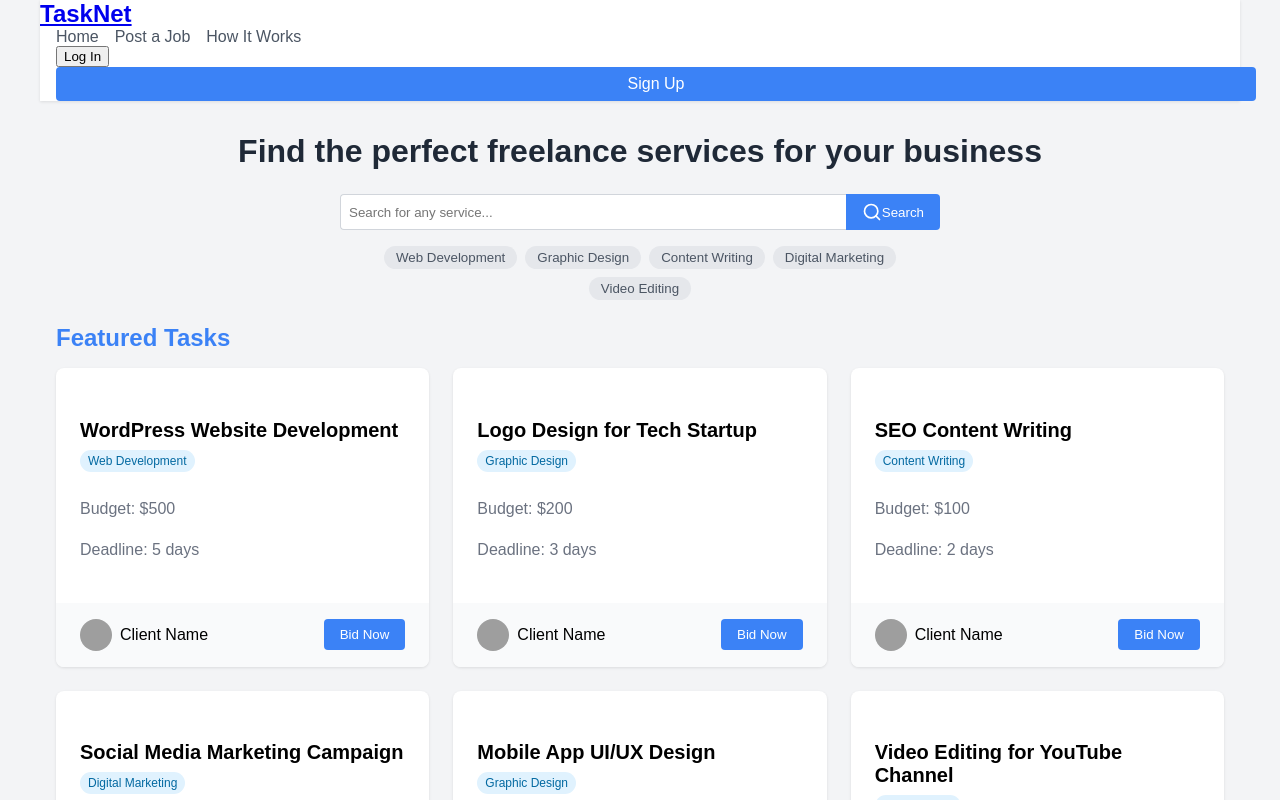
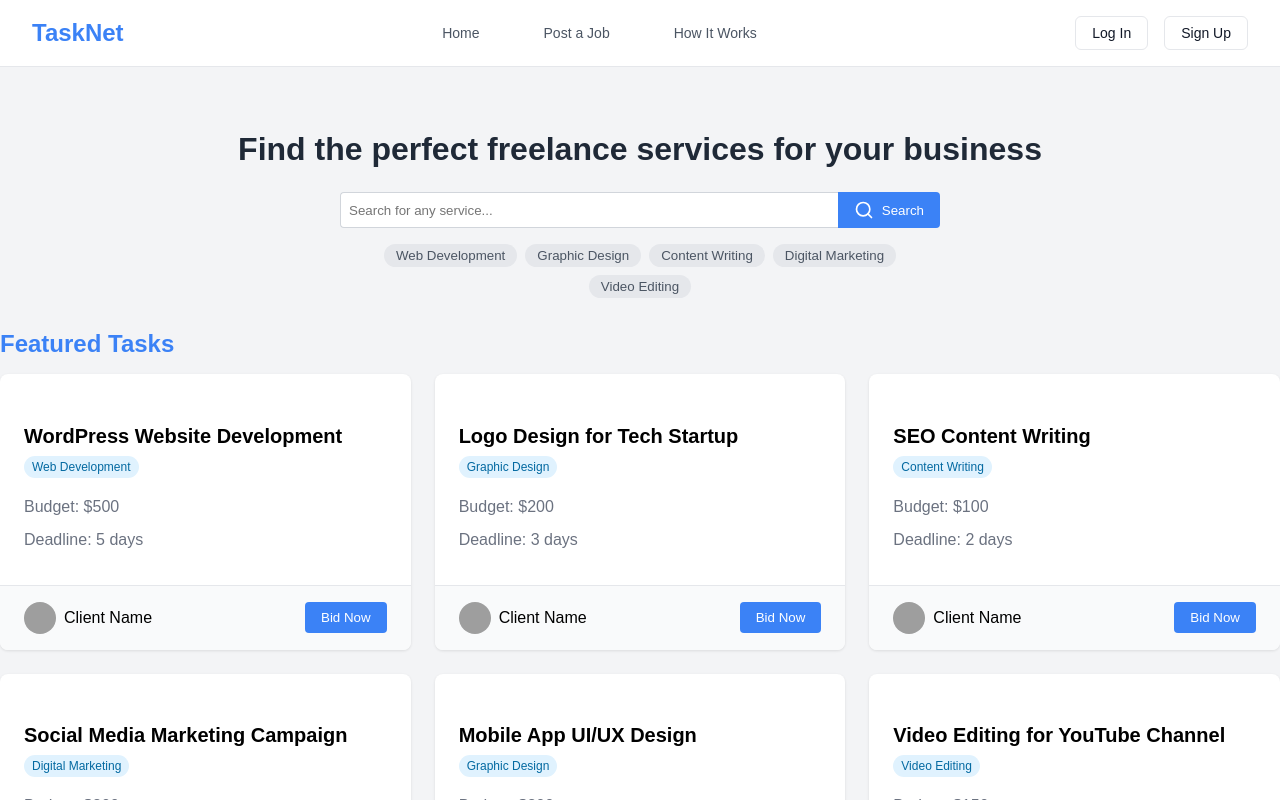
Before and after one commit to orileyia/TaskNetReact, a React (Create React App) app: page / in a window 1280 px wide. Shown: the top 800 px of the page. Built offline with nearby package versions, Linux system fonts and the light colour scheme; grey boxes are pictures that could not be loaded.

Commit message:
header fixed

```diff
--- a/src/css/App.css
+++ b/src/css/App.css
@@ -1,3 +1,4 @@
+/* Base styles */
 body {
   font-family: Arial, sans-serif;
   margin: 0;
@@ -6,66 +7,96 @@ body {
 }
 
 .container {
-  max-width: 1200px;
-  margin: 0 auto;
-  padding: 0 1rem;
+  width: 100%;
 }
 
+/* Header styles */
 header {
+  width: 100vw;
+  display: flex;
+  align-items: center;
+  justify-content: space-between;
+  padding: 1rem 2rem;
+  border-bottom: 1px solid #e5e7eb;
   background-color: white;
-  box-shadow: 0 1px 3px rgba(0, 0, 0, 0.1);
+  position: sticky;
+  top: 0;
+  z-index: 50;
+  box-sizing: border-box;
 }
 
-header .container {
-  display: flex;
-  justify-content: space-between;
-  align-items: center;
-  padding: 1rem;
-}
-
-.logo {
+.logo a {
   font-size: 1.5rem;
-  font-weight: bold;
+  font-weight: 700;
   color: #3b82f6;
+  text-decoration: none;
 }
 
 nav {
-  display: none;
+  display: flex;
+  gap: 2rem;
 }
 
 nav a {
   color: #4b5563;
   text-decoration: none;
-  margin-left: 1rem;
+  font-size: 0.875rem;
+  font-weight: 500;
+  transition: color 0.2s ease;
 }
 
 nav a:hover {
   color: #3b82f6;
 }
 
+.auth-buttons {
+  display: flex;
+  gap: 1rem;
+  margin-left: auto;
+}
+
 .auth-buttons button {
-  margin-left: 1rem;
+  padding: 0.5rem 1rem;
+  border-radius: 0.375rem;
+  font-size: 0.875rem;
+  font-weight: 500;
+  cursor: pointer;
+  transition: all 0.2s ease;
+}
+
+.auth-buttons button:first-child {
+  background: transparent;
+  border: 1px solid #e5e7eb;
+  color: #111827;
+}
+
+.auth-buttons button:first-child:hover {
+  background: #f9fafb;
 }
 
 .signup-button {
-  background-color: #3b82f6;
+  background: #3b82f6;
   color: white;
   border: none;
-  padding: 0.5rem 1rem;
-  border-radius: 0.25rem;
-  cursor: pointer;
 }
 
 .signup-button:hover {
-  background-color: #2563eb;
+  background: #2563eb;
 }
 
 .menu-button {
-  display: block;
-  background: none;
+  display: none;
+  background: transparent;
   border: none;
-  font-size: 1.5rem;
   cursor: pointer;
+  padding: 0.5rem;
+}
+
+/* Main content styles */
+.main-content {
+  max-width: 1200px;
+  margin: 0 auto;
+  padding: 2rem 1rem;
 }
 
 main {
@@ -78,6 +109,7 @@ h2 {
   margin-bottom: 1.5rem;
 }
 
+/* Search styles */
 .search-container {
   max-width: 600px;
   margin: 0 auto;
@@ -105,17 +137,20 @@ h2 {
   cursor: pointer;
   display: flex;
   align-items: center;
+  gap: 0.5rem;
 }
 
 .search-button:hover {
   background-color: #2563eb;
 }
 
+/* Categories styles */
 .categories {
   display: flex;
   flex-wrap: wrap;
   justify-content: center;
   gap: 0.5rem;
+  margin-bottom: 2rem;
 }
 
 .category-button {
@@ -125,6 +160,7 @@ h2 {
   padding: 0.25rem 0.75rem;
   border-radius: 9999px;
   cursor: pointer;
+  transition: all 0.2s ease;
 }
 
 .category-button.active {
@@ -132,6 +168,7 @@ h2 {
   color: white;
 }
 
+/* Tasks grid styles */
 h3 {
   font-size: 1.5rem;
   margin-bottom: 1rem;
@@ -148,6 +185,12 @@ h3 {
   border-radius: 0.5rem;
   overflow: hidden;
   box-shadow: 0 1px 3px rgba(0, 0, 0, 0.1);
+  transition: transform 0.2s ease, box-shadow 0.2s ease;
+}
+
+.task-card:hover {
+  transform: translateY(-2px);
+  box-shadow: 0 4px 6px rgba(0, 0, 0, 0.1);
 }
 
 .task-content {
@@ -172,6 +215,7 @@ h3 {
 
 .task-details {
   color: #6b7280;
+  margin: 0.5rem 0;
 }
 
 .task-footer {
@@ -180,18 +224,19 @@ h3 {
   align-items: center;
   padding: 1rem 1.5rem;
   background-color: #f9fafb;
+  border-top: 1px solid #e5e7eb;
 }
 
 .client-info {
   display: flex;
   align-items: center;
+  gap: 0.5rem;
 }
 
 .client-avatar {
   width: 2rem;
   height: 2rem;
   border-radius: 9999px;
-  margin-right: 0.5rem;
 }
 
 .bid-button {
@@ -201,28 +246,182 @@ h3 {
   padding: 0.5rem 1rem;
   border-radius: 0.25rem;
   cursor: pointer;
+  transition: background-color 0.2s ease;
 }
 
 .bid-button:hover {
   background-color: #2563eb;
 }
 
-@media (min-width: 768px) {
+/* Mobile menu styles */
+.mobile-menu {
+  display: none;
+  position: fixed;
+  top: 64px;
+  left: 0;
+  right: 0;
+  background: white;
+  padding: 1rem;
+  border-bottom: 1px solid #e5e7eb;
+  box-shadow: 0 4px 6px -1px rgb(0 0 0 / 0.1);
+}
+
+.mobile-menu.active {
+  display: block;
+}
+
+/* Responsive styles */
+@media (max-width: 768px) {
+  header {
+    padding: 1rem;
+  }
+
   nav {
-    display: flex;
+    display: none;
+  }
+
+  .auth-buttons {
+    display: none;
   }
 
   .menu-button {
-    display: none;
+    display: block;
+    margin-left: auto;
   }
 
+  .mobile-menu nav,
+  .mobile-menu .auth-buttons {
+    display: flex;
+    flex-direction: column;
+    gap: 0.5rem;
+    margin: 0;
+  }
+
+  .mobile-menu nav a,
+  .mobile-menu .auth-buttons button {
+    padding: 0.75rem;
+    width: 100%;
+    text-align: left;
+  }
+
+  .tasks-grid {
+    grid-template-columns: 1fr;
+  }
+}
+
+@media (min-width: 769px) and (max-width: 1024px) {
   .tasks-grid {
     grid-template-columns: repeat(2, 1fr);
   }
 }
 
-@media (min-width: 1024px) {
+@media (min-width: 1025px) {
   .tasks-grid {
     grid-template-columns: repeat(3, 1fr);
   }
 }
+
+/* Previous styles remain the same until header and nav styles */
+
+header {
+  width: 100vw;
+  display: flex;
+  align-items: center;
+  justify-content: space-between;
+  padding: 1rem 2rem;
+  border-bottom: 1px solid #e5e7eb;
+  background-color: white;
+  position: sticky;
+  top: 0;
+  z-index: 50;
+  box-sizing: border-box;
+}
+
+.logo a {
+  font-size: 1.5rem;
+  font-weight: 700;
+  color: #3b82f6;
+  text-decoration: none;
+  min-width: 100px; /* Add minimum width to balance the header */
+}
+
+/* Updated navigation styles */
+nav {
+  display: flex;
+  gap: 2rem;
+  justify-content: center;
+  flex: 1; /* This makes the nav take up available space */
+  margin: 0 2rem; /* Add margin to separate from logo and auth buttons */
+}
+
+nav a {
+  color: #4b5563;
+  text-decoration: none;
+  font-size: 0.875rem;
+  font-weight: 500;
+  transition: color 0.2s ease;
+  padding: 0.5rem 1rem; /* Add padding to make the links more clickable */
+}
+
+nav a:hover {
+  color: #3b82f6;
+}
+
+.auth-buttons {
+  display: flex;
+  gap: 1rem;
+  min-width: 100px; /* Add minimum width to balance the header */
+  justify-content: flex-end;
+}
+
+/* Rest of the styles remain the same until media queries */
+
+@media (max-width: 768px) {
+  header {
+    padding: 1rem;
+  }
+
+  nav {
+    display: none;
+  }
+
+  .auth-buttons {
+    display: none;
+  }
+
+  .menu-button {
+    display: block;
+    margin-left: auto;
+  }
+
+  .mobile-menu nav {
+    display: flex;
+    flex-direction: column;
+    gap: 0.5rem;
+    margin: 0;
+    align-items: center; /* Center the links in mobile menu */
+    text-align: center;
+  }
+
+  .mobile-menu nav a {
+    width: 100%;
+    padding: 0.75rem;
+    text-align: center;
+  }
+
+  .mobile-menu .auth-buttons {
+    display: flex;
+    flex-direction: column;
+    gap: 0.5rem;
+    margin: 0;
+    align-items: center;
+    min-width: auto;
+  }
+
+  .mobile-menu .auth-buttons button {
+    width: 100%;
+    text-align: center;
+  }
+}
+
+/* Rest of the styles remain unchanged */
```
